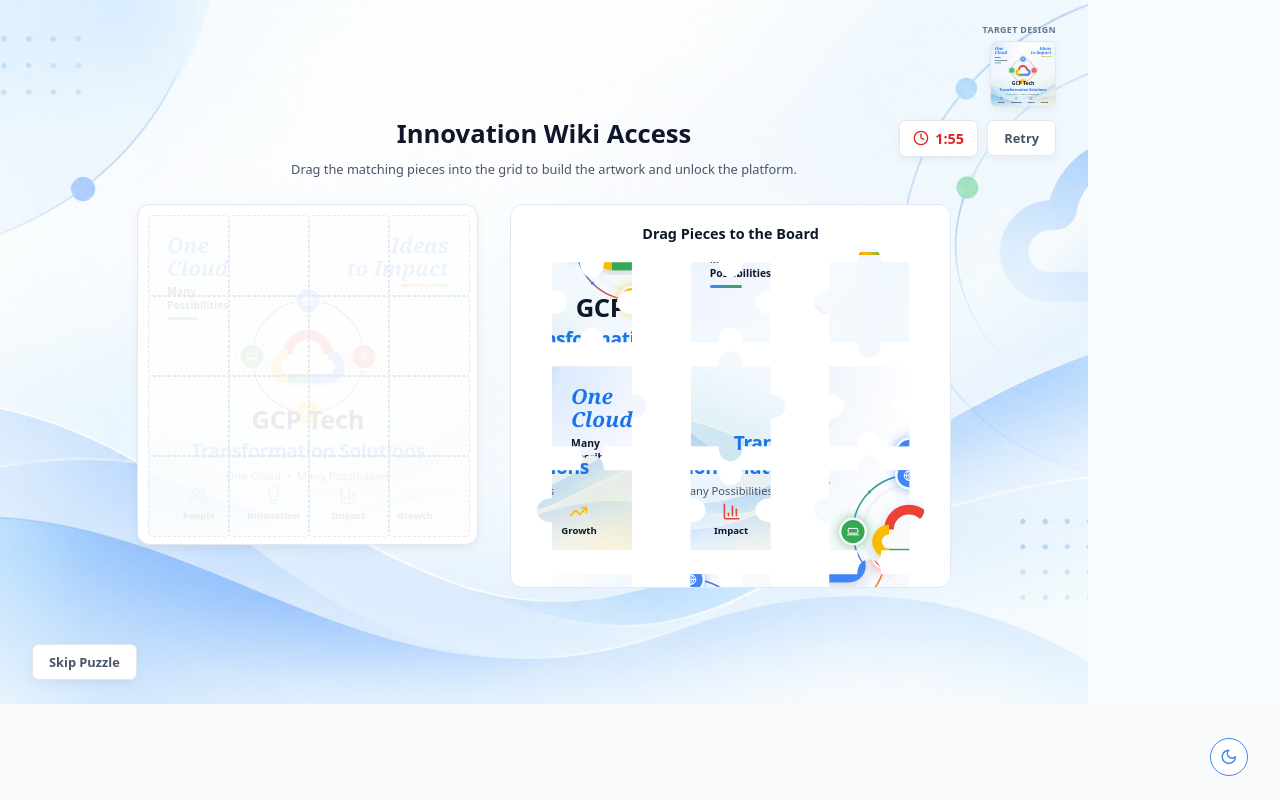
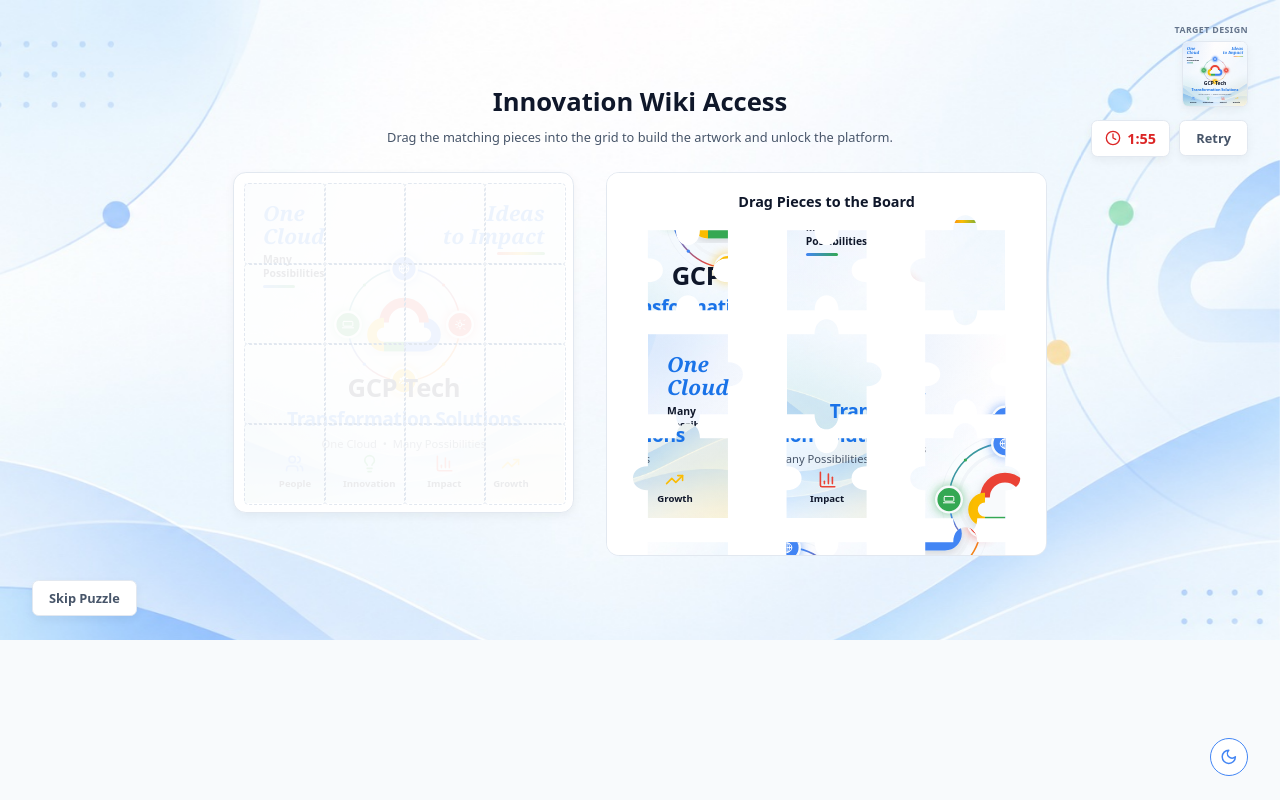
Before and after one commit to harisankarpn/cgn-wiki, a React (Vite) app: page / in a window 1280 px wide. Built offline with nearby package versions, Linux system fonts and the light colour scheme; the HTML template or start-up script is replaced by a standard one.

Commit message:
Update App.tsx

```diff
--- a/src/App.tsx
+++ b/src/App.tsx
@@ -847,7 +847,7 @@
 
   return (
     // <div style={{ height: '100vh', width: '100vw', display: 'flex', flexDirection: 'column', alignItems: 'center', justifyContent: 'center', backgroundColor: 'var(--bg-main)', padding: '40px', fontFamily: 'system-ui, sans-serif', position: 'relative', overflow: 'hidden' }}>
-    <div style={{ height: '100vh', width: '100vw', display: 'flex', flexDirection: 'column', alignItems: 'center', justifyContent: 'center', background: `url(${bgImage}) center/cover no-repeat`, padding: '40px', fontFamily: 'system-ui, sans-serif', position: 'relative', overflow: 'hidden' }}>
+    <div style={{ minHeight: '100vh', width: '100%', boxSizing: 'border-box', display: 'flex', flexDirection: 'column', alignItems: 'center', justifyContent: 'center', background: `url(${bgImage}) center/cover fixed no-repeat`, padding: '40px', fontFamily: 'system-ui, sans-serif', position: 'relative' }}>
       {dragState.isDragging && dragState.id !== null && (
         <div style={{
           position: 'fixed',
```
